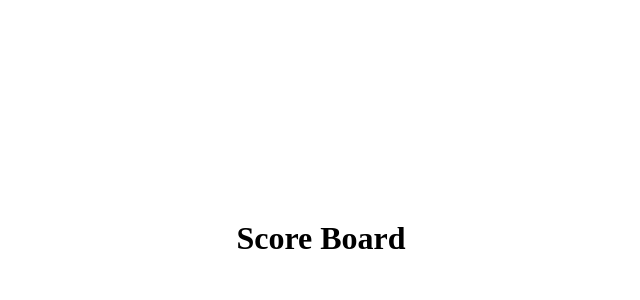
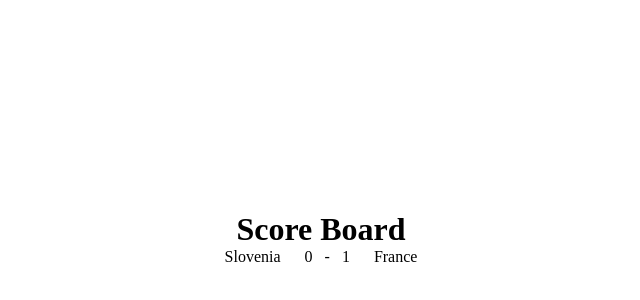
Before and after one commit to MatijaKocevar/score-board, a React (Vite) app: page / in a window 1280 px wide. Shown: the part 162-462 px from the top of the page, without its empty margins (319-959 px from the left). Built offline with nearby package versions, Linux system fonts and the light colour scheme.

Commit message:
added jest for testing, and a simple first test

```diff
--- a/src/App.scss
+++ b/src/App.scss
@@ -1,4 +1,11 @@
-.score-board__title {
-  font-size: 2rem;
-  font-weight: 700;
+.score-board__wrapper {
+  display: flex;
+  flex-direction: column;
+  justify-content: center;
+  align-items: center;
+
+  .score-board__title {
+    font-size: 2rem;
+    font-weight: 700;
+  }
 }
--- a/src/App.tsx
+++ b/src/App.tsx
@@ -1,10 +1,17 @@
 import "./App.scss";
+import ScoreBoard from "./component/ScoreBoard/ScoreBoard";
 
 function App() {
   return (
-    <>
+    <div className="score-board__wrapper">
       <div className="score-board__title">Score Board</div>
-    </>
+      <ScoreBoard
+        homeTeam="Slovenia"
+        homeScore={0}
+        awayTeam="France"
+        awayScore={1}
+      />
+    </div>
   );
 }
 
--- /dev/null
+++ b/src/component/ScoreBoard/ScoreBoard.tsx
@@ -0,0 +1,36 @@
+import React from "react";
+import "./ScoreBoardStyle.scss";
+
+interface ScoreProps {
+  homeTeam: string;
+  homeScore: number;
+  awayTeam: string;
+  awayScore: number;
+}
+
+const ScoreBoard: React.FC<ScoreProps> = ({
+  homeTeam,
+  homeScore,
+  awayTeam,
+  awayScore,
+}) => {
+  return (
+    <div className="scores-wrapper">
+      <span id="home-team__name" className="home-team__name">
+        {homeTeam}
+      </span>
+      <span id="home-team__score" className="home-team__score">
+        {homeScore}
+      </span>
+      <span> - </span>
+      <span id="away-team__score" className="away-team__score">
+        {awayScore}
+      </span>
+      <span id="away-team__name" className="away-team__name">
+        {awayTeam}
+      </span>
+    </div>
+  );
+};
+
+export default ScoreBoard;
--- /dev/null
+++ b/src/component/ScoreBoard/ScoreBoardStyle.scss
@@ -0,0 +1,17 @@
+.scores-wrapper {
+  .home-team__name {
+    padding: 0 1rem;
+  }
+
+  .home-team__score {
+    padding: 0 0.5rem;
+  }
+
+  .away-team__name {
+    padding: 0 1rem;
+  }
+
+  .away-team__score {
+    padding: 0 0.5rem;
+  }
+}
--- a/tsconfig.json
+++ b/tsconfig.json
@@ -1,11 +1,11 @@
 {
   "compilerOptions": {
-    "target": "ES2020",
+    "target": "ESNext",
     "useDefineForClassFields": true,
-    "lib": ["ES2020", "DOM", "DOM.Iterable"],
+    "lib": ["ESNext", "DOM", "DOM.Iterable"],
     "module": "ESNext",
     "skipLibCheck": true,
-
+    "esModuleInterop": true,
     /* Bundler mode */
     "moduleResolution": "bundler",
     "allowImportingTsExtensions": true,
```
Also changed, not shown: babel.config.cjs (added, +7 -0 lines), jest.config.cjs (added, +9 -0 lines), package.json (+14 -1 lines), 2 other files (tests, documents, lock files or other folders).
